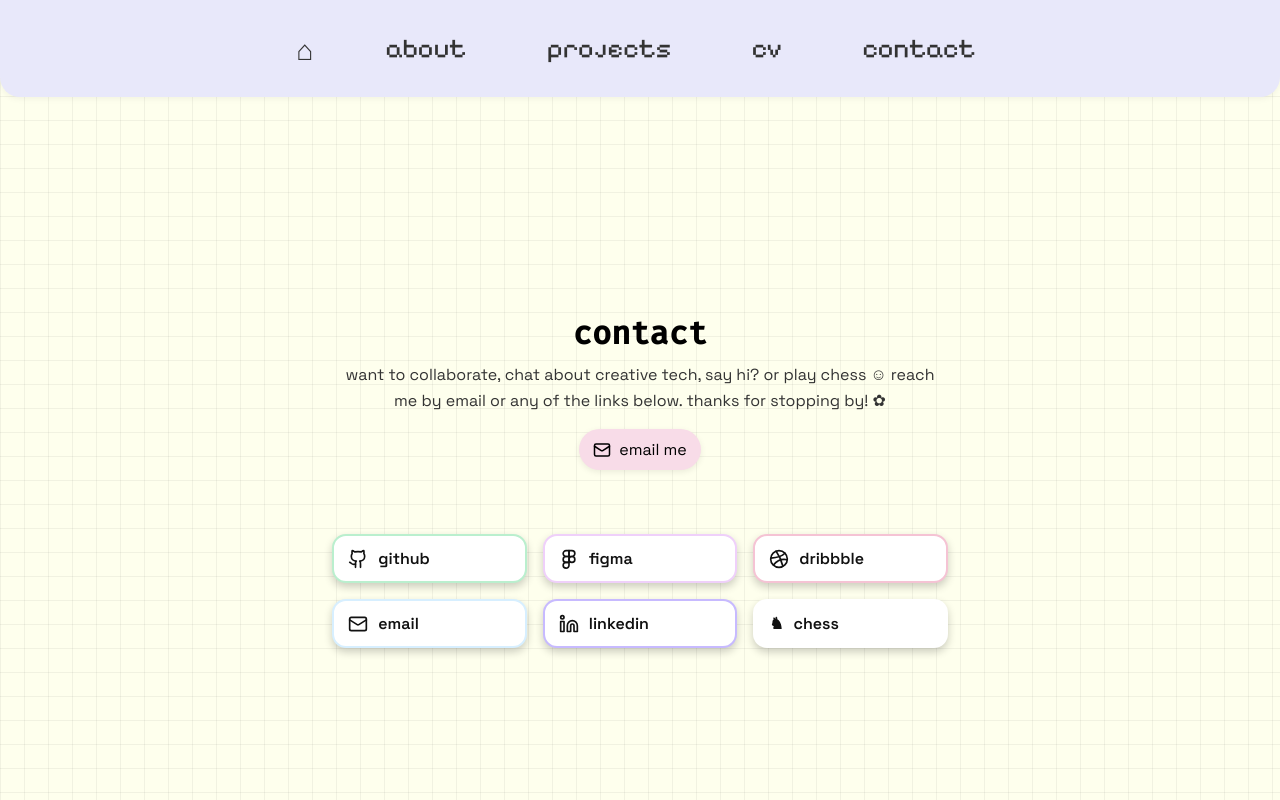
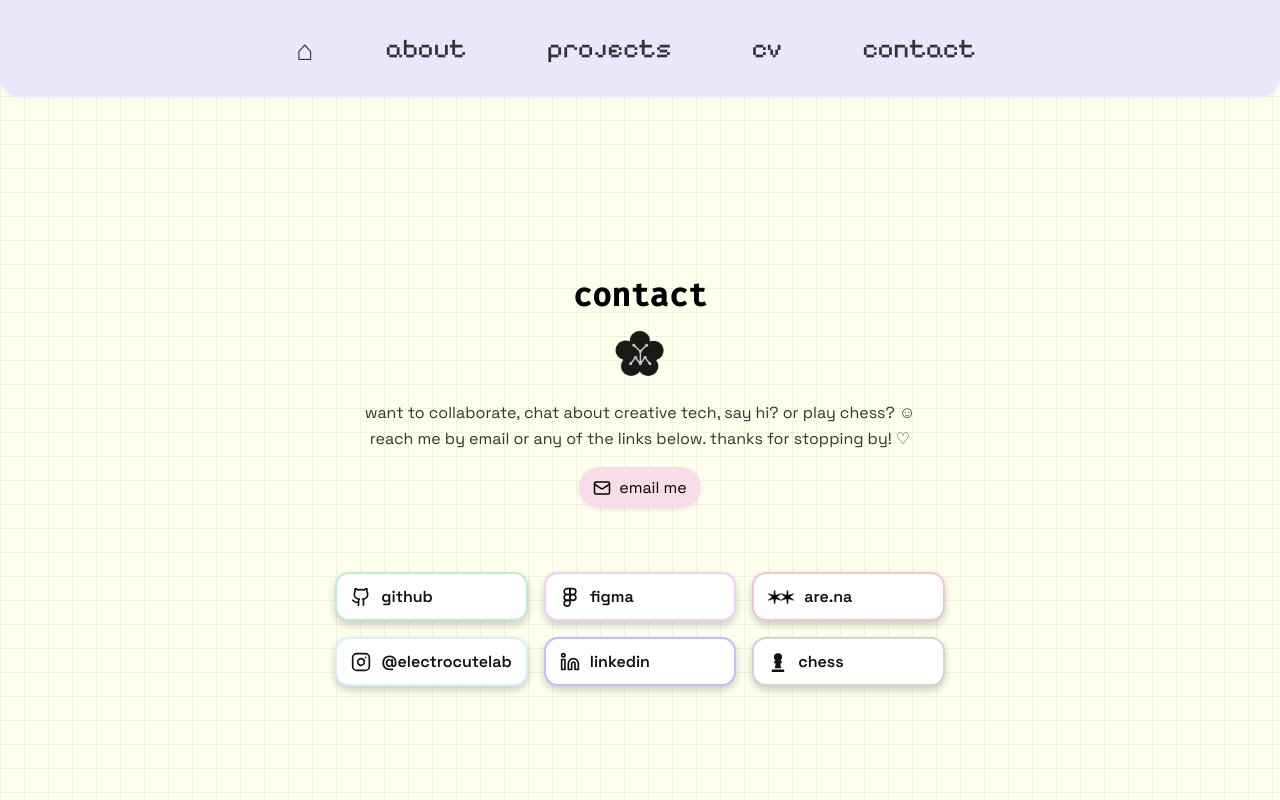
Before and after one commit to yafira/yafira.xyz, a Next.js app: page /contact in a window 1280 px wide. Built offline with nearby package versions, Linux system fonts and the light colour scheme.

Commit message:
updated contact page and cv

```diff
--- a/package.json
+++ b/package.json
@@ -12,7 +12,8 @@
     "lucide-react": "^0.488.0",
     "next": "15.1.4",
     "react": "^19.0.0",
-    "react-dom": "^19.0.0"
+    "react-dom": "^19.0.0",
+    "react-icons": "^5.5.0"
   },
   "devDependencies": {
     "@eslint/eslintrc": "^3",
--- a/src/app/contact/page.js
+++ b/src/app/contact/page.js
@@ -1,20 +1,33 @@
 'use client';
 
-import { Github, Linkedin, Mail, Dribbble, Figma } from 'lucide-react';
+import Image from 'next/image';
+import { Github, Linkedin, Mail, Instagram, Figma } from 'lucide-react';
+import { FaChessPawn } from 'react-icons/fa';
 
 export default function ContactPage() {
 	return (
 		<div className='contact-page main-content'>
 			<section className='contact-hero'>
 				<h1 className='contact-title'>contact</h1>
+				{/* flower image under the title */}
+				<div className='flower-wrapper'>
+					<Image
+						src='/assets/flower-logo.png'
+						alt='flower'
+						width={60}
+						height={60}
+						className='flower-icon'
+					/>
+				</div>
 				<p className='contact-blurb'>
-					want to collaborate, chat about creative tech, say hi? or play chess ☺
-					reach me by email or any of the links below. thanks for stopping by! ✿
+					want to collaborate, chat about creative tech, say hi? or play chess?
+					☺ <br></br>
+					reach me by email or any of the links below. thanks for stopping by! ♡
 				</p>
 
 				<a
 					className='contact-button'
-					href='mailto:yfr.mrtnz@gmail.com'
+					href='mailto:ym3317@nyu.edu'
 					aria-label='send me an email'
 				>
 					<Mail size={18} aria-hidden='true' />
@@ -55,26 +68,31 @@ export default function ContactPage() {
 					<li>
 						<a
 							id='profile-link3'
-							aria-label='link to dribbble profile'
-							href='https://dribbble.com/yafira'
+							aria-label='link to are.na profile'
+							href='https://www.are.na/yafira'
 							target='_blank'
 							rel='noopener noreferrer'
 							className='social-link'
 						>
-							<Dribbble aria-hidden='true' />
-							<span>dribbble</span>
+							<Image
+								src='/assets/arena-logo.png' // save the Are.na logo here
+								alt='are.na'
+								width={26}
+								height={14}
+							/>
+							<span>are.na</span>
 						</a>
 					</li>
 
 					<li>
 						<a
 							id='profile-link4'
-							aria-label='link to email'
-							href='mailto:yfr.mrtnz@gmail.com'
+							aria-label='link to instagram profile'
+							href='https://www.instagram.com/electrocutelab/'
 							className='social-link'
 						>
-							<Mail aria-hidden='true' />
-							<span>email</span>
+							<Instagram aria-hidden='true' />
+							<span>@electrocutelab</span>
 						</a>
 					</li>
 
@@ -96,12 +114,12 @@ export default function ContactPage() {
 						<a
 							id='profile-link6'
 							aria-label='link to chess.com profile'
-							href='https://www.chess.com/electr0cute'
+							href='https://www.chess.com/member/electr0cute'
 							target='_blank'
 							rel='noopener noreferrer'
 							className='social-link'
 						>
-							<span className='chess-icon'>♞</span>
+							<FaChessPawn size={18} />
 							<span>chess</span>
 						</a>
 					</li>
--- a/src/app/cv/page.js
+++ b/src/app/cv/page.js
@@ -168,6 +168,10 @@ export default function CVPage() {
 						<div className='cv-org'>
 							new york university — tisch school of the arts
 						</div>
+						<div className='cv-affiliations'>
+							<strong>affiliations:</strong> adjacent (editor/web) · equitable
+							syllabus project (web/research) · ml5.js (web/community/research)
+						</div>
 					</div>
 
 					<div className='cv-item'>
--- a/src/app/styles/styles.css
+++ b/src/app/styles/styles.css
@@ -856,6 +856,20 @@ img {
 	text-transform: lowercase;
 }
 
+.cv-sub {
+	margin: 0.5rem 0 0 0;
+	padding-left: 1.2rem;
+	list-style: disc;
+	font-size: 0.9rem;
+	opacity: 0.9;
+}
+
+.cv-affiliations {
+	margin-top: 0.5rem;
+	font-size: 0.9rem;
+	opacity: 0.9;
+}
+
 /* small screens */
 @media (max-width: 720px) {
 	.cv-page {
@@ -879,6 +893,21 @@ img {
 	margin: 0 auto;
 	padding: var(--spacing-lg);
 	font-family: var(--font-body);
+}
+
+.flower-wrapper {
+	margin: 0.5rem auto 1rem auto;
+	display: flex;
+	justify-content: center;
+}
+
+.flower-icon {
+	opacity: 0.9;
+	transition: transform 0.2s ease;
+}
+
+.flower-icon:hover {
+	transform: rotate(8deg) scale(1.05);
 }
 
 .contact-hero {
@@ -982,13 +1011,16 @@ img {
 } /* figma */
 #profile-link3.social-link {
 	border-color: var(--craft-color);
-} /* dribbble */
+} /* arena */
 #profile-link4.social-link {
 	border-color: var(--text-color);
-} /* email */
+} /* ig */
 #profile-link5.social-link {
 	border-color: var(--electronics-color);
 } /* linkedin */
+#profile-link6.social-link {
+	border-color: rgb(215, 211, 211);
+} /* chess */
 
 /* small screens */
 @media (max-width: 640px) {
```
Also changed, not shown: src/app/about/page.js (+6 -5 lines), public/assets/arena-logo.png (added), 1 other file (tests, documents, lock files or other folders).
